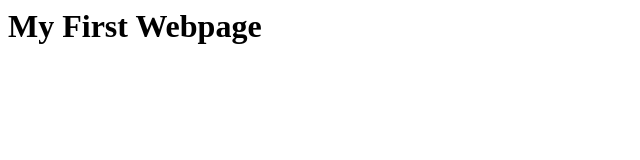
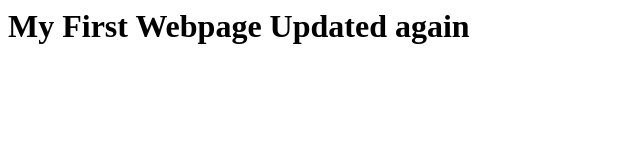
Before and after one commit to codyazari/IS601FirstWebPage, a plain HTML site: page index.html in a window 1280 px wide. Shown: the whole page, without its empty margins (0-640 px from the left). Drawn offline with Linux system fonts and the light colour scheme.

Commit message:
Task: Upated Index

```diff
--- a/index.html
+++ b/index.html
@@ -4,6 +4,6 @@
 		<title>My First Webpage</title>
 	</head>
 	<body>
-		<h1>My First Webpage</h1>
+		<h1>My First Webpage Updated again</h1>
 	</body>
 </html>
```
